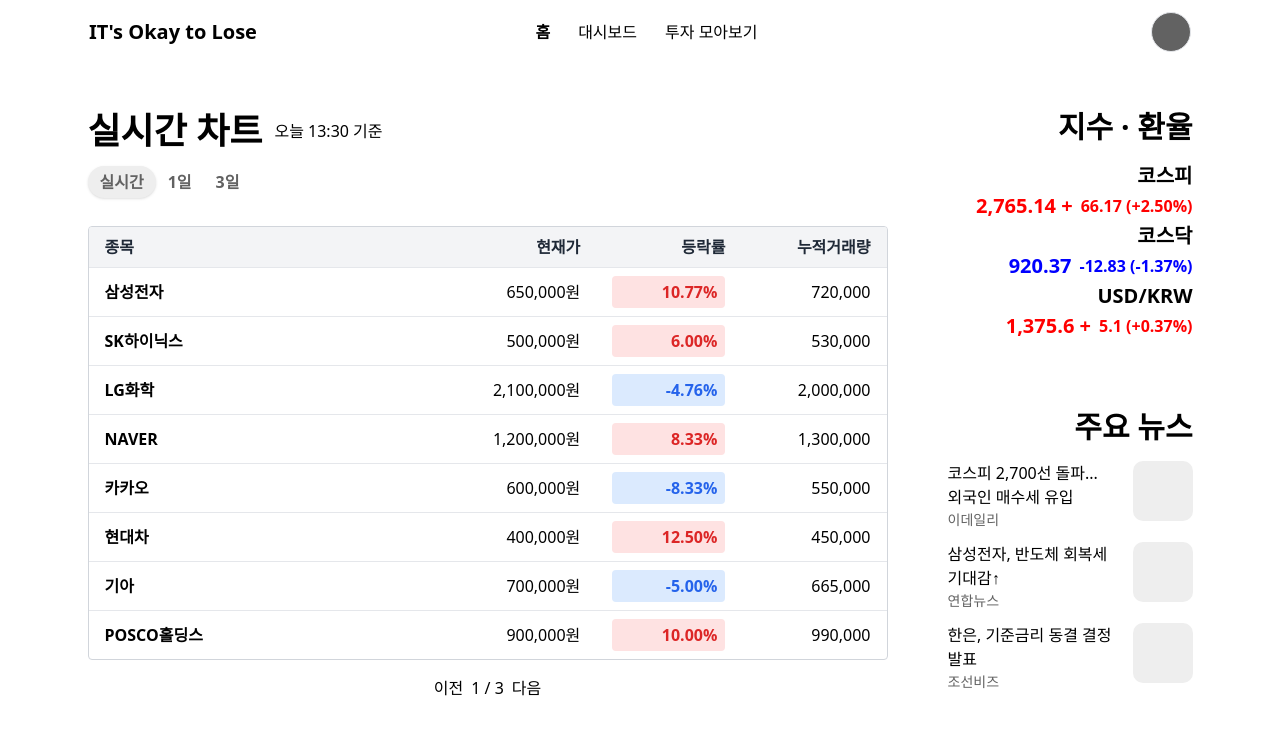
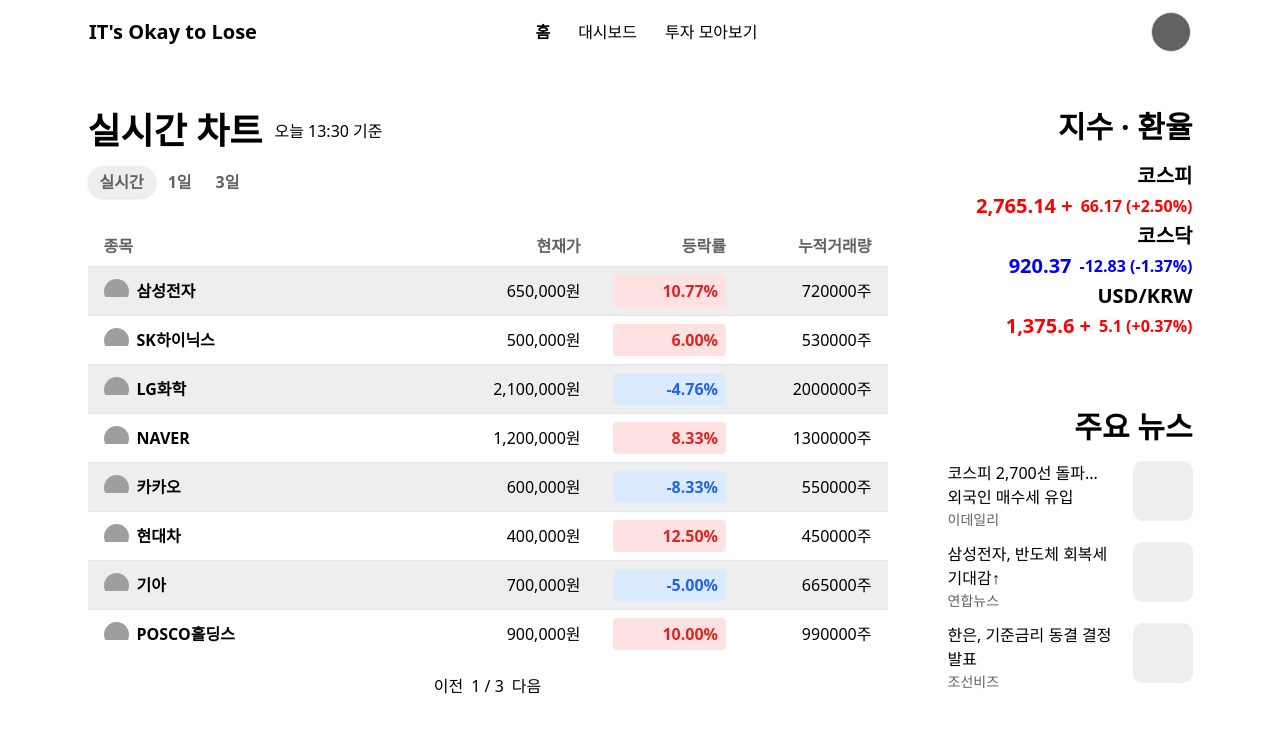
Before and after one commit to IT-s-Okay-to-Lose/FE, a React (Vite) app: page / in a window 1280 px wide. Shown: the top 734 px of the page. Built offline with nearby package versions, Linux system fonts and the light colour scheme; grey boxes are pictures that could not be loaded.

Commit message:
Feat: 실시간 차트 데이터 구성 변경

```diff
--- a/src/entities/stock/stock.entity.ts
+++ b/src/entities/stock/stock.entity.ts
@@ -11,6 +11,7 @@
 // 실시간 차트에 쓰이는 시세 정보
 export interface MarketStock {
   id: number;
+  imageUrl: string;
   name: string;
   code: string;
   currentPrice: number;
--- a/src/entities/stock/stock.mock.ts
+++ b/src/entities/stock/stock.mock.ts
@@ -10,6 +10,8 @@
     id: 1,
     name: "삼성전자",
     code: "0001",
+    imageUrl:
+      "https://thumb.tossinvest.com/image/resized/48x0/https%3A%2F%2Fstatic.toss.im%2Fpng-icons%2Fsecurities%2Ficn-sec-fill-065350.png",
     currentPrice: 650000,
     accumulatedVolume: 720000,
     fluctuationRate: 10.77,
@@ -18,6 +20,8 @@
     id: 2,
     name: "SK하이닉스",
     code: "0001",
+    imageUrl:
+      "https://thumb.tossinvest.com/image/resized/48x0/https%3A%2F%2Fstatic.toss.im%2Fpng-icons%2Fsecurities%2Ficn-sec-fill-065350.png",
     currentPrice: 500000,
     accumulatedVolume: 530000,
     fluctuationRate: 6.0,
@@ -26,6 +30,9 @@
     id: 3,
     name: "LG화학",
     code: "0001",
+    imageUrl:
+      "https://thumb.tossinvest.com/image/resized/48x0/https%3A%2F%2Fstatic.toss.im%2Fpng-icons%2Fsecurities%2Ficn-sec-fill-065350.png",
+
     currentPrice: 2100000,
     accumulatedVolume: 2000000,
     fluctuationRate: -4.76,
@@ -34,6 +41,9 @@
     id: 4,
     name: "NAVER",
     code: "0001",
+    imageUrl:
+      "https://thumb.tossinvest.com/image/resized/48x0/https%3A%2F%2Fstatic.toss.im%2Fpng-icons%2Fsecurities%2Ficn-sec-fill-065350.png",
+
     currentPrice: 1200000,
     accumulatedVolume: 1300000,
     fluctuationRate: 8.33,
@@ -42,6 +52,9 @@
     id: 5,
     name: "카카오",
     code: "0001",
+    imageUrl:
+      "https://thumb.tossinvest.com/image/resized/48x0/https%3A%2F%2Fstatic.toss.im%2Fpng-icons%2Fsecurities%2Ficn-sec-fill-065350.png",
+
     currentPrice: 600000,
     accumulatedVolume: 550000,
     fluctuationRate: -8.33,
@@ -50,6 +63,8 @@
     id: 6,
     name: "현대차",
     code: "0001",
+    imageUrl:
+      "https://thumb.tossinvest.com/image/resized/48x0/https%3A%2F%2Fstatic.toss.im%2Fpng-icons%2Fsecurities%2Ficn-sec-fill-065350.png",
     currentPrice: 400000,
     accumulatedVolume: 450000,
     fluctuationRate: 12.5,
@@ -58,6 +73,8 @@
     id: 7,
     name: "기아",
     code: "0001",
+    imageUrl:
+      "https://thumb.tossinvest.com/image/resized/48x0/https%3A%2F%2Fstatic.toss.im%2Fpng-icons%2Fsecurities%2Ficn-sec-fill-065350.png",
     currentPrice: 700000,
     accumulatedVolume: 665000,
     fluctuationRate: -5.0,
@@ -66,6 +83,8 @@
     id: 8,
     name: "POSCO홀딩스",
     code: "0001",
+    imageUrl:
+      "https://thumb.tossinvest.com/image/resized/48x0/https%3A%2F%2Fstatic.toss.im%2Fpng-icons%2Fsecurities%2Ficn-sec-fill-065350.png",
     currentPrice: 900000,
     accumulatedVolume: 990000,
     fluctuationRate: 10.0,
@@ -74,6 +93,9 @@
     id: 9,
     name: "삼성SDI",
     code: "0001",
+    imageUrl:
+      "https://thumb.tossinvest.com/image/resized/48x0/https%3A%2F%2Fstatic.toss.im%2Fpng-icons%2Fsecurities%2Ficn-sec-fill-065350.png",
+
     currentPrice: 800000,
     accumulatedVolume: 820000,
     fluctuationRate: 2.5,
@@ -82,6 +104,9 @@
     id: 10,
     name: "롯데케미칼",
     code: "0001",
+    imageUrl:
+      "https://thumb.tossinvest.com/image/resized/48x0/https%3A%2F%2Fstatic.toss.im%2Fpng-icons%2Fsecurities%2Ficn-sec-fill-065350.png",
+
     currentPrice: 950000,
     accumulatedVolume: 910000,
     fluctuationRate: -4.21,
@@ -90,6 +115,9 @@
     id: 11,
     name: "한화솔루션",
     code: "0001",
+    imageUrl:
+      "https://thumb.tossinvest.com/image/resized/48x0/https%3A%2F%2Fstatic.toss.im%2Fpng-icons%2Fsecurities%2Ficn-sec-fill-065350.png",
+
     currentPrice: 1100000,
     accumulatedVolume: 1230000,
     fluctuationRate: 11.82,
@@ -98,6 +126,9 @@
     id: 12,
     name: "LG전자",
     code: "0001",
+    imageUrl:
+      "https://thumb.tossinvest.com/image/resized/48x0/https%3A%2F%2Fstatic.toss.im%2Fpng-icons%2Fsecurities%2Ficn-sec-fill-065350.png",
+
     currentPrice: 720000,
     accumulatedVolume: 690000,
     fluctuationRate: -4.17,
@@ -106,6 +137,9 @@
     id: 13,
     name: "KT",
     code: "0001",
+    imageUrl:
+      "https://thumb.tossinvest.com/image/resized/48x0/https%3A%2F%2Fstatic.toss.im%2Fpng-icons%2Fsecurities%2Ficn-sec-fill-065350.png",
+
     currentPrice: 640000,
     accumulatedVolume: 660000,
     fluctuationRate: 3.12,
@@ -114,6 +148,9 @@
     id: 14,
     name: "SK텔레콤",
     code: "0001",
+    imageUrl:
+      "https://thumb.tossinvest.com/image/resized/48x0/https%3A%2F%2Fstatic.toss.im%2Fpng-icons%2Fsecurities%2Ficn-sec-fill-065350.png",
+
     currentPrice: 1000000,
     accumulatedVolume: 1020000,
     fluctuationRate: 2.0,
@@ -122,6 +159,9 @@
     id: 15,
     name: "셀트리온",
     code: "0001",
+    imageUrl:
+      "https://thumb.tossinvest.com/image/resized/48x0/https%3A%2F%2Fstatic.toss.im%2Fpng-icons%2Fsecurities%2Ficn-sec-fill-065350.png",
+
     currentPrice: 1500000,
     accumulatedVolume: 1450000,
     fluctuationRate: -3.33,
@@ -130,6 +170,9 @@
     id: 16,
     name: "하나금융지주",
     code: "0001",
+    imageUrl:
+      "https://thumb.tossinvest.com/image/resized/48x0/https%3A%2F%2Fstatic.toss.im%2Fpng-icons%2Fsecurities%2Ficn-sec-fill-065350.png",
+
     currentPrice: 400000,
     accumulatedVolume: 420000,
     fluctuationRate: 5.0,
@@ -138,6 +181,9 @@
     id: 17,
     name: "신한지주",
     code: "0001",
+    imageUrl:
+      "https://thumb.tossinvest.com/image/resized/48x0/https%3A%2F%2Fstatic.toss.im%2Fpng-icons%2Fsecurities%2Ficn-sec-fill-065350.png",
+
     currentPrice: 390000,
     accumulatedVolume: 410000,
     fluctuationRate: 5.13,
@@ -146,6 +192,9 @@
     id: 18,
     name: "엔씨소프트",
     code: "0001",
+    imageUrl:
+      "https://thumb.tossinvest.com/image/resized/48x0/https%3A%2F%2Fstatic.toss.im%2Fpng-icons%2Fsecurities%2Ficn-sec-fill-065350.png",
+
     currentPrice: 1800000,
     accumulatedVolume: 1700000,
     fluctuationRate: -5.56,
@@ -154,6 +203,9 @@
     id: 19,
     name: "크래프톤",
     code: "0001",
+    imageUrl:
+      "https://thumb.tossinvest.com/image/resized/48x0/https%3A%2F%2Fstatic.toss.im%2Fpng-icons%2Fsecurities%2Ficn-sec-fill-065350.png",
+
     currentPrice: 2100000,
     accumulatedVolume: 2000000,
     fluctuationRate: -4.76,
@@ -162,6 +214,9 @@
     id: 20,
     code: "0001",
     name: "두산에너빌리티",
+    imageUrl:
+      "https://thumb.tossinvest.com/image/resized/48x0/https%3A%2F%2Fstatic.toss.im%2Fpng-icons%2Fsecurities%2Ficn-sec-fill-065350.png",
+
     currentPrice: 850000,
     accumulatedVolume: 930000,
     fluctuationRate: 9.41,
--- a/src/features/stockChartBoard/ui/LiveStockTable.tsx
+++ b/src/features/stockChartBoard/ui/LiveStockTable.tsx
@@ -9,6 +9,7 @@
 import type { MarketStock } from "@/entities/stock/stock.entity";
 import { mockStockData } from "@/entities/stock/stock.mock";
 import Typography from "@/shared/components/atoms/Typography";
+import cn from "@/shared/utils/cn";
 import { formatNumber } from "@/shared/utils/format";
 
 const STOCK_PER_PAGE = 8;
@@ -28,8 +29,16 @@
         accessorKey: "name",
         header: "종목",
         cell: (info) => {
-          const name = info.getValue() as string;
-          return <Typography.SubTitle2>{name}</Typography.SubTitle2>;
+          const { name, imageUrl } = info.row.original;
+
+          return (
+            <div className="flex gap-2 items-center">
+              <div className="overflow-hidden w-[25px] h-[25px] rounded-full">
+                <img src={imageUrl} />
+              </div>
+              <Typography.SubTitle2>{name}</Typography.SubTitle2>
+            </div>
+          );
         },
       },
       {
@@ -69,7 +78,10 @@
       {
         accessorKey: "accumulatedVolume",
         header: "누적거래량",
-        cell: (info) => formatNumber(info.getValue() as number),
+        cell: (info) => {
+          const quantity = info.getValue() as number;
+          return <Typography.P1>{`${quantity}주`}</Typography.P1>;
+        },
       },
     ],
     []
@@ -83,9 +95,9 @@
 
   return (
     <div>
-      <div className="w-full overflow-auto rounded border border-gray-300">
+      <div className="w-full overflow-auto rounded ">
         <table className="min-w-full text-sm ">
-          <thead className="bg-gray-100 text-gray-800">
+          <thead className="text-otl-gray">
             {table.getHeaderGroups().map((headerGroup) => (
               <tr key={headerGroup.id}>
                 {headerGroup.headers.map((header, idx) => (
@@ -107,11 +119,19 @@
             ))}
           </thead>
           <tbody>
-            {table.getRowModel().rows.map((row) => (
-              <tr key={row.id} className="border-t">
+            {table.getRowModel().rows.map((row, index) => (
+              <tr
+                key={row.id}
+                className={cn(
+                  "border-t",
+                  index % 2 === 0 ? "bg-otl-sub" : "bg-white"
+                )}
+              >
                 {row.getVisibleCells().map((cell, idx) => (
                   <td
-                    className={idx === 0 ? "px-4 py-2" : "px-4 py-2 text-right"}
+                    className={cn(
+                      idx === 0 ? "px-4 py-2" : "px-4 py-2 text-right"
+                    )}
                     key={cell.id}
                   >
                     {flexRender(cell.column.columnDef.cell, cell.getContext())}
```
